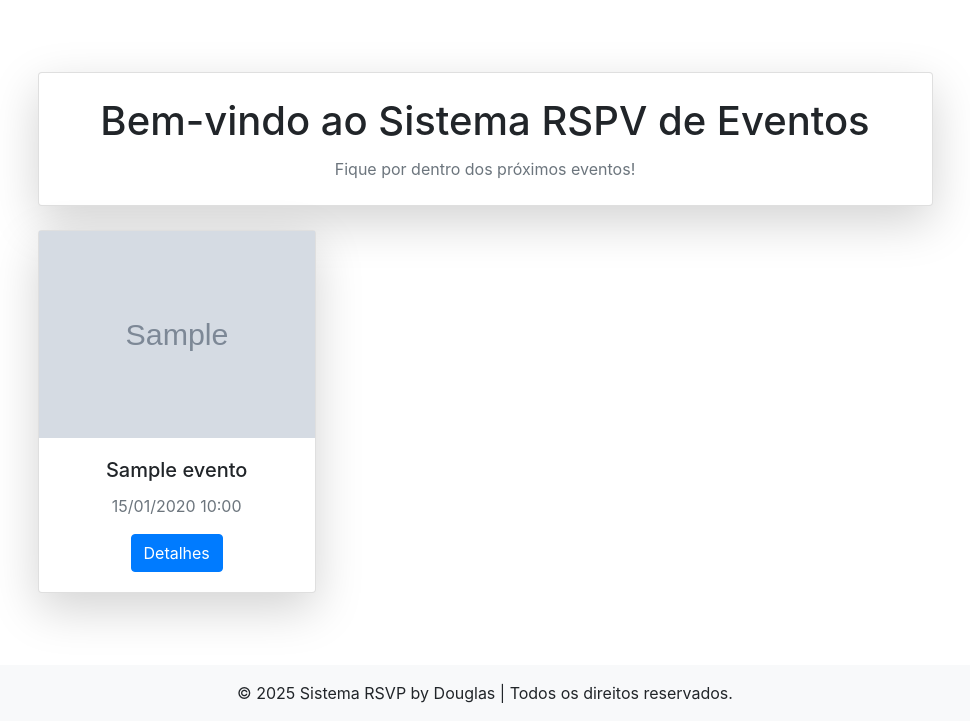
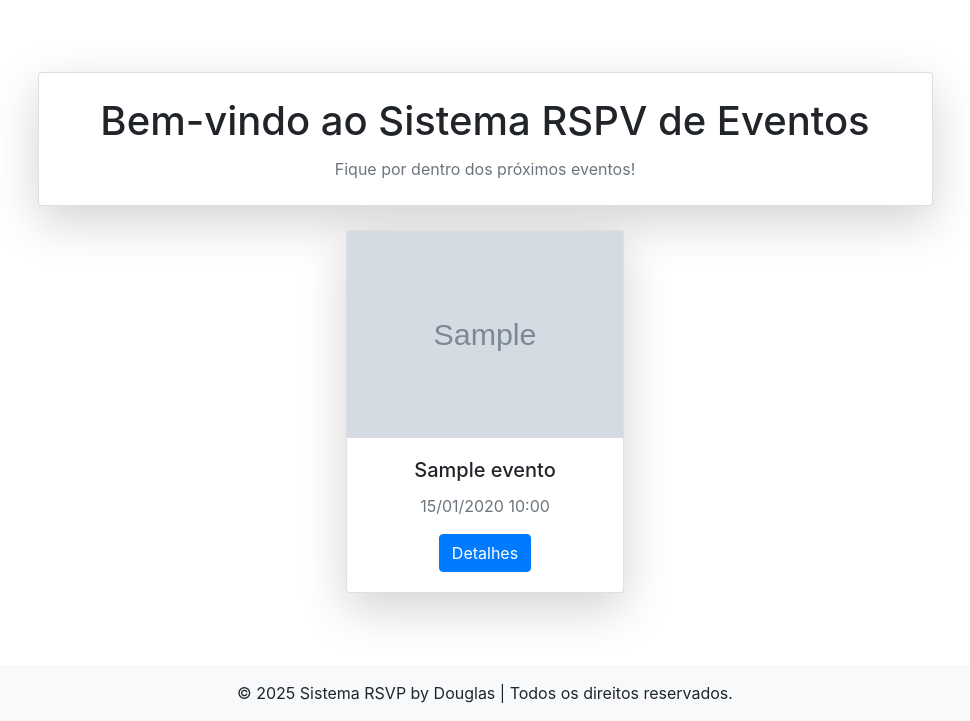
Before and after one commit to douglasinforj/sistema_rspv_presenca_eventos, a Django app: page / in a window 1280 px wide. Shown: the part 80-801 px from the top of the page, without its empty margins (155-1125 px from the left). Run offline with Django 5.2, Linux system fonts and the light colour scheme; a user stored in the database is signed in; tables that the repository leaves empty hold one stand-in row (values such as "Sample post"); grey boxes marked "Sample" are stand-in pictures; some libraries are stand-ins or nearby versions.

Commit message:
feat: ajuste de layout, caso tenho uma postagem o card ficará centralizado

```diff
--- a/evento/templates/evento/home.html
+++ b/evento/templates/evento/home.html
@@ -14,7 +14,7 @@
             </div>
 
             {% if eventos %}
-            <div class="row mt-4">
+            <div class="row mt-4 {% if eventos|length == 1 %}justify-content-center{% endif %}">
                 {% for evento in eventos %}
                 <div class="col-md-4 mb-4">
                     <div class="card shadow-lg">
```
